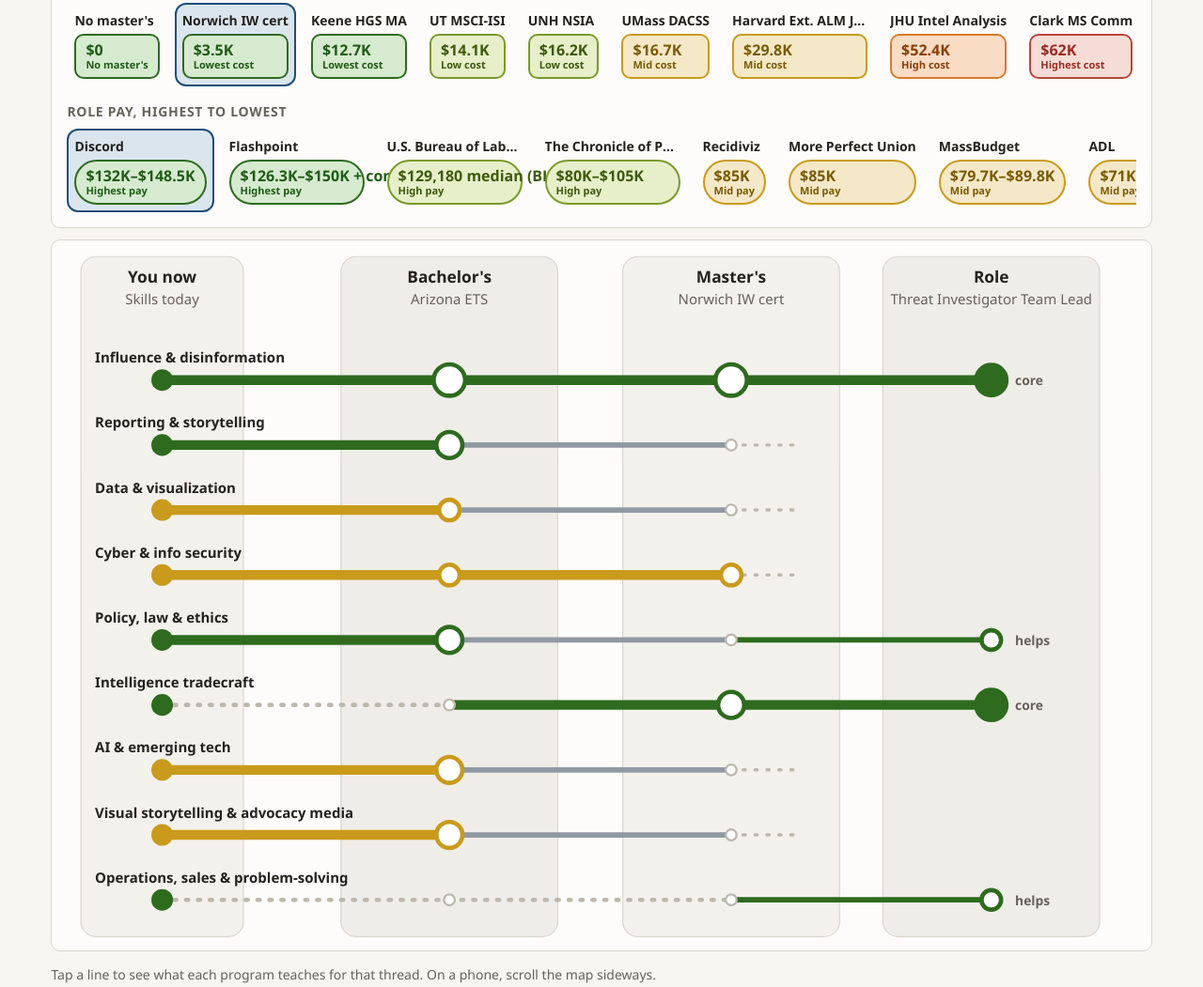
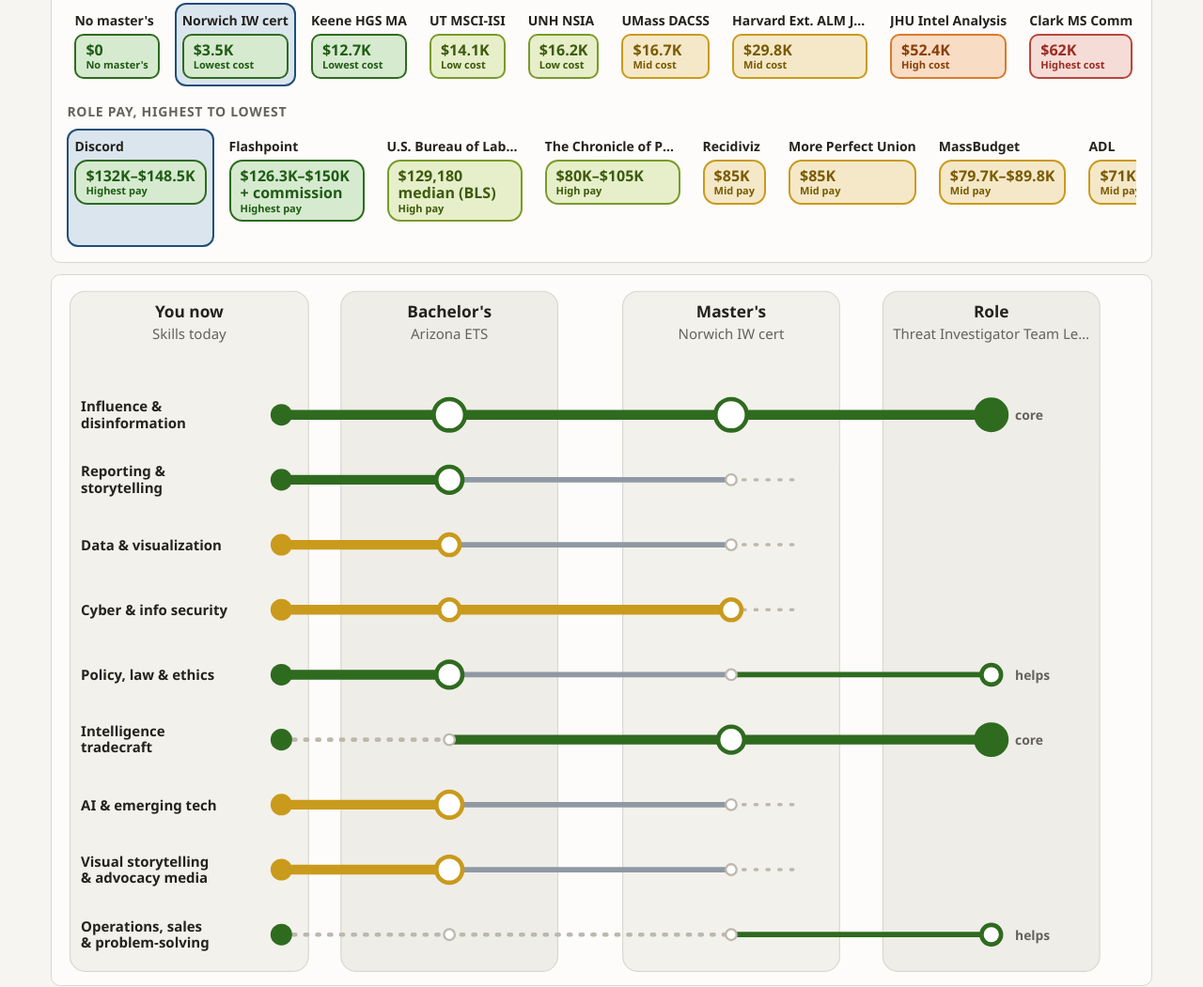
Before and after one commit to gnarklor/joblist, a plain HTML site: page index.html in a window 1280 px wide. Shown: the part 1054-2105 px from the top of the page at 94% size. Drawn offline with Linux system fonts and the light colour scheme; a web font is replaced by a local one.

Commit message:
Keep pay chips, fit pills and map labels inside their boxes
Co-Authored-By: Claude Opus 5.5 <noreply@anthropic.com>

```diff
--- a/index.html
+++ b/index.html
@@ -194,7 +194,11 @@ li.d-g:before{background:#2e6b1f}li.d-y:before{background:#c99a1c}li.d-r:before{
 .trc{border:1px solid #d8dee6;border-left:6px solid #1f4e79;border-radius:10px;padding:10px 14px;margin:10px 0;background:#f7f9fb}
 .trc ul{margin:4px 0;padding-left:18px}
 nav.tabs{flex-wrap:wrap;row-gap:4px}
-.money.pay .mv{white-space:nowrap}.money{max-width:100%;box-sizing:border-box}
+.money{max-width:100%;box-sizing:border-box;min-width:0}.money .mv,.money .mt{overflow-wrap:anywhere}
+/* v8: long pay text wraps inside the chip, so use a rounded box rather than a full pill */
+.money.pay{border-radius:14px}
+.svcard dd .pill,.summary .pill{white-space:normal;max-width:100%}
+.svcard .money .mv,.cmpt .money .mv{font-size:1rem}
 .pickers{display:grid!important;grid-template-columns:1fr 1fr!important;gap:12px}.pickers>label:nth-of-type(3){grid-column:1/-1}.pickers select{width:100%}@media(max-width:640px){.pickers{grid-template-columns:1fr!important}}.pfilters select{min-width:250px;max-width:100%}
 .pfull{text-transform:none;letter-spacing:0;font-weight:500;font-size:.85rem;color:#3b4652}
 /* v7: use more width on big screens; three pickers in a row when there is room */
@@ -283,6 +287,10 @@ nav.tabs{flex-wrap:wrap;row-gap:4px}
 
 <footer>Costs are tuition estimates for your remaining credits. With the reimbursement box checked, they subtract employer reimbursement of $5,250 a year (C or better in each class); full-time and relocation programs (Buffalo, Northeastern J+DS) get none, since full-time day classes mean leaving your job. Your remote job travels with you for temporary stays elsewhere, checked November 19, 2026. Salaries come from postings saved November 2, 2026, or from BLS national medians where marked. Years assume part-time study and are estimates.</footer>
 </section>
+
+
+
+
 
 
 
@@ -559,12 +567,15 @@ function fill(){
   document.getElementById('pfcount').textContent=`Showing ${nb} of ${P.ba.length} bachelor's, ${nm-1} of ${P.ma.length-1} master's and ${nr} of ${P.roles.length} roles.`;
 }
 function drawMap(ba,ma,role,ev){
-  const X=[95,360,620,860], top=92, lane=60, H=top+T.length*lane+10;
+  /* X = where each column's dots sit. Column 0 is wider and its dot sits at the right, so thread names fit to its left. */
+  const X=[205,360,620,860], CX=[120,360,620,860], CW=[220,200,200,200], top=92, lane=60, H=top+T.length*lane+10;
   const svg=document.getElementById('pmap'); svg.setAttribute('viewBox',`0 0 1000 ${H}`);
   const hoods=[['You now','Skills today'],["Bachelor's",ba.short],["Master's",ma.short],['Role',role.title]];
   let h='';
-  hoods.forEach(([a,b],i)=>{const w=i===0?150:200,x=X[i]-w/2; h+=`<rect x="${x}" y="8" width="${w}" height="${H-14}" rx="14" fill="${i%2?'#efede8':'#f3f1ec'}" stroke="#d9d6cf"/>
-   <text x="${X[i]}" y="32" text-anchor="middle" class="hood">${esc(a)}</text><text x="${X[i]}" y="52" text-anchor="middle" class="hoodsub">${esc(b.length>30?b.slice(0,29)+'…':b)}</text>`;});
+  hoods.forEach(([a,b],i)=>{const x=CX[i]-CW[i]/2; h+=`<rect x="${x}" y="8" width="${CW[i]}" height="${H-14}" rx="14" fill="${i%2?'#efede8':'#f3f1ec'}" stroke="#d9d6cf"/>
+   <text x="${CX[i]}" y="32" text-anchor="middle" class="hood">${esc(a)}</text><text x="${CX[i]}" y="52" text-anchor="middle" class="hoodsub">${esc(b.length>28?b.slice(0,27)+'…':b)}</text>`;});
+  /* split long thread names over two lines at the space nearest the middle */
+  const split=s=>{ if(s.length<=22) return [s]; const mid=s.length/2; let best=-1; [...s].forEach((c,i)=>{ if(c===' '&&(best<0||Math.abs(i-mid)<Math.abs(best-mid))) best=i; }); return best<0?[s]:[s.slice(0,best),s.slice(best+1)]; };
   T.forEach((t,i)=>{
     const y=top+i*lane+lane/2, s=ev.seg[t.id], b=ba.th[t.id], m=ma.th[t.id], sel=st.sel===t.id;
     const line=(x1,x2,c,dash,w)=>`<line x1="${x1}" y1="${y}" x2="${x2}" y2="${y}" stroke="${COL[c]}" stroke-width="${w}" stroke-linecap="round" ${dash?'stroke-dasharray="2 9"':''}/>`;
@@ -578,7 +589,8 @@ function drawMap(ba,ma,role,ev){
     h+=`<circle cx="${X[0]}" cy="${y}" r="10" fill="${COL[t.you]}"/>`;
     h+=stn(X[1],b.cov,s.s1); h+=stn(X[2],m.cov,s.s2==='carry'?'carry':s.s2);
     if(s.need) h+=`<circle cx="${X[3]}" cy="${y}" r="${s.need==='core'?14:9}" fill="${s.need==='core'?COL[s.s3]:'#fff'}" stroke="${COL[s.s3]}" stroke-width="4"/>`;
-    h+=`<text x="${X[0]-62}" y="${y-16}" class="lname">${esc(t.name)}</text>`;
+    const nm=split(t.name);
+    h+=`<text x="${CX[0]-CW[0]/2+10}" y="${nm.length>1?y-3:y+5}" class="lname">${nm.map((s,j)=>`<tspan x="${CX[0]-CW[0]/2+10}"${j?' dy="15"':''}>${esc(s)}</tspan>`).join('')}</text>`;
     if(s.need) h+=`<text x="${X[3]+22}" y="${y+5}" class="lneed">${s.need==='core'?'core':'helps'}</text>`;
     h+=`</g>`;
   });
```
